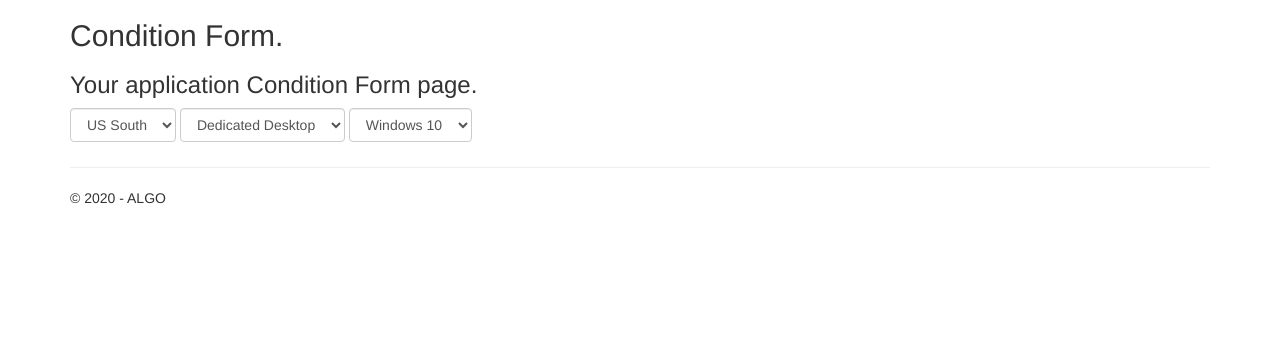
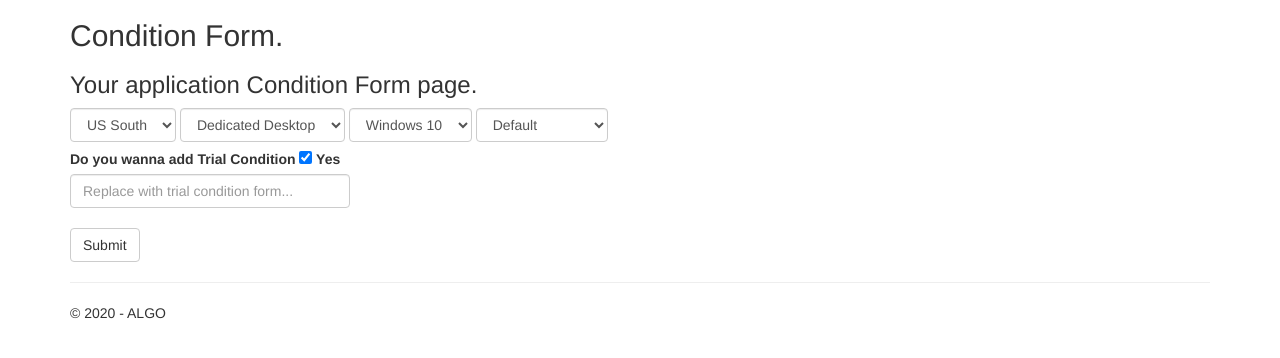
Before and after one commit to PrashanjeetH/Algo, a Django app: page /conditionform/ in a window 1280 px wide. Shown: the part 51-409 px from the top of the page. Run offline with Django 3.2, Linux system fonts and the light colour scheme; a user stored in the database is signed in; some libraries are stand-ins or nearby versions.

Commit message:
user filtered data

```diff
--- a/algobt/views.py
+++ b/algobt/views.py
@@ -53,19 +53,37 @@ def about(request):
     )
 
 
-# @login_required(redirect_field_name='login')
+@login_required(redirect_field_name='login')
 def conditionForm(request):
-    if request.POST:
-        print(request.POST)
-        print(request.POST.dict())
-        return redirect('home')
-    else:
-        return render(
-            request,
-            'app/conditionform.html',
-            {
-                'title': 'Condition Form',
-                'message': 'Your application Condition Form page.',
-                'year': datetime.now().year,
-            }
-        )
+    if request.user.is_authenticated:
+        if request.POST:
+            raw_data = {'username': request.user, 'data': request.POST.dict()}
+            new_data = UserDataModel(**raw_data)
+            new_data.save()
+            return redirect('home')
+        else:
+            return render(
+                request,
+                'app/conditionform.html',
+                {
+                    'title': 'Condition Form',
+                    'message': 'Your application Condition Form page.',
+                    'year': datetime.now().year,
+                }
+            )
+
+
+@login_required(redirect_field_name='login')
+def ShowDataRecords(request):
+    # Double Check on user authentication
+    if request.user.is_authenticated:
+        # collect all the data from DB belonging to the user
+        allRecords = UserDataModel.objects.filter(usename=request.user)
+        context = {'records': allRecords}
+        return render(request, 'showRecords.html', context)
+
+@login_required(redirect_field_name='login')
+def DownloadDataRecords(request):
+    # Double check on user autentication
+    if request.user.is_authenticated:
+        pass
--- a/templates/app/conditionform.html
+++ b/templates/app/conditionform.html
@@ -6,9 +6,11 @@
 <h3>{{ message }}</h3>
 
 {#  Condition Form starts here!  #}
-    <fieldset id="chained-set">
+    <form method="post" class="">
+        {% csrf_token %}
+        <fieldset id="chained-set">
         <label for="datacenter">
-            <select id="datacenter" class="form-control">
+            <select id="datacenter" class="form-control" name="datacenter">
                 <option value="am1">US North</option>
                 <option value="am2" selected="selected">US South</option>
                 <option value="em1">Europe</option>
@@ -16,7 +18,7 @@
         </label>
 
         <label for="desktoptype">
-            <select id="desktoptype" class="form-control">
+            <select id="desktoptype" class="form-control" name="desktoptype">
                 <option value="xd_dedicated" data-available-with="am1,am2,em1">Dedicated Desktop</option>
                 <option value="xd_pooled" data-available-with="em1">Pooled Desktop</option>
                 <option value="xa_shared" selected="selected" data-available-with="am1,em1">Shared Desktop</option>
@@ -24,24 +26,36 @@
         </label>
 
         <label for="os">
-            <select id="os" class="form-control">
-            <option value="windows 7" data-available-with="am1+xd_dedicated,am2+xd_dedicated,em1+xd_dedicated,em1+xd_pooled">Windows 7</option>
+            <select id="os" name="os" class="form-control">
+                <option value="windows 7" data-available-with="am1+xd_dedicated,am2+xd_dedicated,em1+xd_dedicated,em1+xd_pooled">Windows 7</option>
                 <option value="windows 10" selected="selected" data-available-with="am1+xd_dedicated,am2+xd_dedicated,em1+xd_dedicated">Windows 10</option>
                 <option value="ws08" data-available-with="am1+xa_shared,em1+xa_shared">Server 2008 R2</option>
                 <option value="ws16" selected="selected" data-available-with="am1+xa_shared">Server 2016</option>
             </select>
         </label>
 
-{#        <label for="bu">#}
-{#            <select id="bu" class="form-control">#}
-{#                <option value="default" selected="selected" data-available-with="am1+*+*,am2+*+*,em1+*+*,ap1+*+*">Default</option>#}
-{#                <option value="fin" data-available-with="am1+xd_dedicated+windows*,am2+xd_dedicated+windows 7">Financial</option>#}
-{#                <option value="lac" data-available-with="am1+xd_dedicated+*,am2+xd_dedicated+*">Latin America</option>#}
-{#            </select>#}
-{#        </label>#}
+        <label for="bu">
+            <select id="bu" class="form-control" name="bu">
+                <option value="default" selected="selected" data-available-with="am1+*+*,am2+*+*,em1+*+*,ap1+*+*">Default</option>
+                <option value="fin" data-available-with="am1+xd_dedicated+windows*,am2+xd_dedicated+windows 7">Financial</option>
+                <option value="lac" data-available-with="am1+xd_dedicated+*,am2+xd_dedicated+*">Latin America</option>
+            </select>
+        </label>
     </fieldset>
-
-
+        <div class="checkbox-card">
+            <label for="">
+                <strong>Do you wanna add Trial Condition</strong>
+                <input type="checkbox" class="checkme" checked> Yes
+            </label>
+            <div class="pass-box">
+                <input type="text"
+                       class="form-control"
+                       placeholder="Replace with trial condition form..."
+                       name="inputTrialCondition">
+            </div>
+        </div><br/>
+    <input class="btn btn-default" type="submit">
+    </form>
 
 {% endblock %}
 
@@ -54,5 +68,17 @@
         $("#desktoptype").chainedTo("#datacenter");
         $("#os").chainedTo("#datacenter,#desktoptype");
         $("#bu").chainedTo("#datacenter,#desktoptype,#os");
+
+      	$(function(){
+      		$(".checkme").click(function(event) {
+      			var x = $(this).is(':checked');
+      			if (x === true) {
+              $(this).parents(".checkbox-card").find('.pass-box').show();
+      			}
+      			else{
+              $(this).parents(".checkbox-card").find('.pass-box').hide();
+      			}
+      		});
+      	})
     </script>
 {% endblock %}
--- a/templates/app/layout.html
+++ b/templates/app/layout.html
@@ -7,8 +7,8 @@
     {% load static %}
     <link rel="stylesheet" type="text/css" href="{% static 'app/content/bootstrap.min.css' %}" />
     <link rel="stylesheet" type="text/css" href="{% static 'app/content/site.css' %}" />
-    <link rel="stylesheet" type="text/css" href="{% static 'app/scripts/jquery.chainedTo.js' %}" />
-    <link rel="stylesheet" type="text/css" href="{% static 'app/scripts/jquery.chainedTo.min.js' %}" />
+    <link rel="stylesheet" type="text/javascript" href="{% static 'app/scripts/jquery.chainedTo.js' %}" />
+    <link rel="stylesheet" type="text/javascript" href="{% static 'app/scripts/jquery.chainedTo.min.js' %}" />
 
 <body>
     <div class="navbar navbar-inverse navbar-fixed-top">
```
Also changed, not shown: algobt/models.py (+9 -2 lines), algobt/migrations/0002_auto_20201104_0319.py (added), algobt/migrations/0003_auto_20201104_0335.py (added), db.sqlite3.
